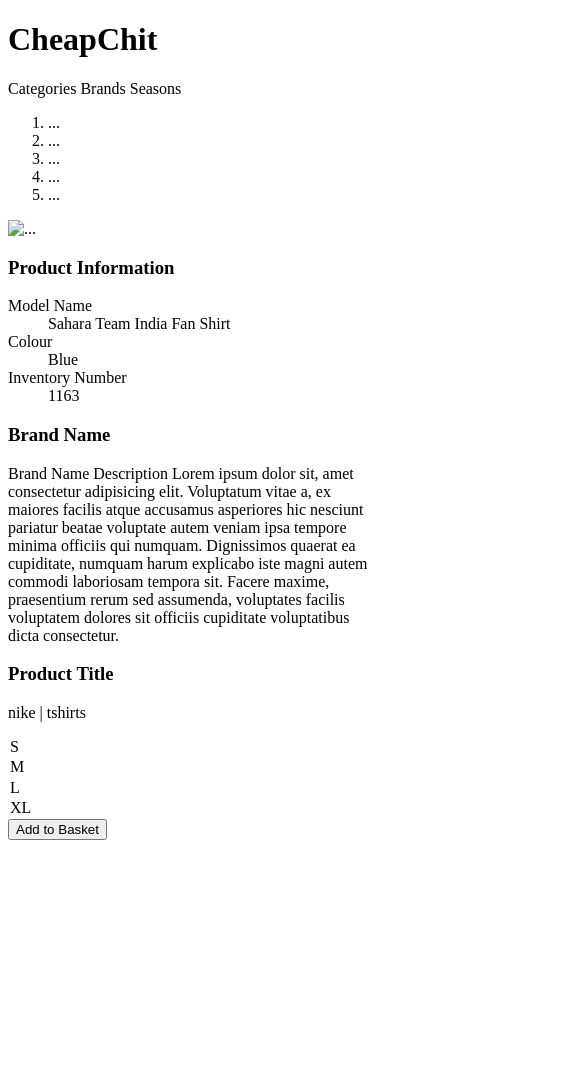
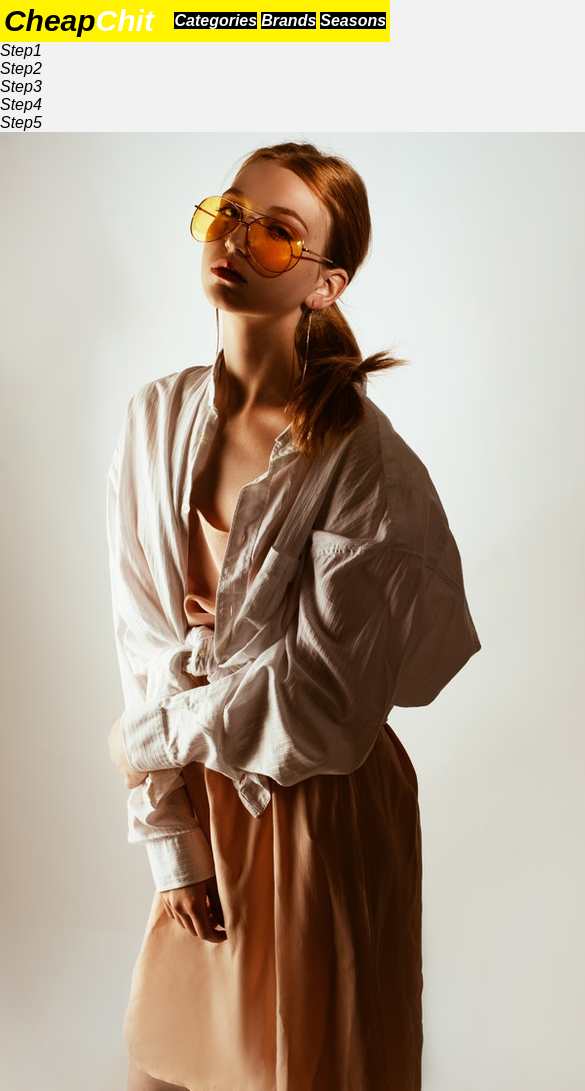
Before and after one commit to TeaTreeDmitri/Dynamic-Content, a plain HTML site: page product.html in a window 390 px wide. Shown: the top 1091 px of the page, 585 px wide, since content can reach past the window. Before the commit the page ends 848 px from the top, so only its background shows below. Drawn offline with Linux system fonts and the light colour scheme; a web font is replaced by a local one.

Commit message:
add basic css, issue with header responsiveness

```diff
--- a/product.html
+++ b/product.html
@@ -4,9 +4,10 @@
     <meta charset="UTF-8" />
     <meta http-equiv="X-UA-Compatible" content="IE=edge" />
     <meta name="viewport" content="width=device-width, initial-scale=1.0" />
-    <title>Cheap Chit Products</title>
+    <title>Product View</title>
     <link rel="stylesheet" href="style.css" />
     <script src="main.js"></script>
+    <link rel="stylesheet" href="https://use.typekit.net/vrr1ool.css">
   </head>
   <body class="product">
     <header class="mainNav">
@@ -20,14 +21,14 @@
 
     <main>
       <ol class="breadcrumbs">
-        <li>...</li>
-        <li>...</li>
-        <li>...</li>
-        <li>...</li>
-        <li>...</li>
+        <li>Step1</li>
+        <li>Step2</li>
+        <li>Step3</li>
+        <li>Step4</li>
+        <li>Step5</li>
       </ol>
-      <article>
-        <img alt="..." />
+      <article class="productCard">
+        <img src="/Assets/Images/pexels-konstantin-mishchenko-1926769.jpeg" alt="placeholder" class="productImage">
       </article>
       <section class="info">
         <h3>Product Information</h3>
--- a/style.css
+++ b/style.css
@@ -0,0 +1,89 @@
+* {
+    margin: 0;
+    padding: 0;
+    box-sizing: border-box;
+}
+
+h1 {
+    color: black;
+    background-color: #fff300;
+    font-family: apparat,sans-serif;
+    font-weight: 900;
+    font-style: italic;
+    font-size: 30px;
+}
+
+h2 {
+    color: black;
+    background-color: #fff300;
+    font-family: apparat,sans-serif;
+    font-weight: 800;
+    font-style: italic;
+}
+
+h3 {
+    color: #fff300;
+    background-color: black;
+    font-family: apparat,sans-serif;
+    font-weight: 800;
+    font-style: italic;
+}
+
+span {
+    color: white;
+    font-family: apparat,sans-serif;
+    font-weight: 900;
+    font-style: italic;
+}
+
+a {
+    color: white;
+    background-color: black;
+    font-family: apparat,sans-serif;
+    font-weight: 800;
+    font-style: italic;
+    text-decoration: none;
+}
+
+p {
+    font-family: apparat,sans-serif;
+    font-weight: 600;
+}
+
+li {
+    font-family: apparat,sans-serif;
+    font-weight: 400;
+    font-style: italic;
+}
+
+body {
+    background-color: #F2F2F2;
+    width: 100vw;
+}
+
+main {
+    width: 100vw;
+}
+
+.mainNav {
+    display: flex;
+    flex-wrap: wrap;
+    width: 100%;
+    background-color: #fff300;
+    justify-content: space-between;
+    align-items: center;
+    padding: 1%;
+    height: 7%;
+}
+
+.breadCrumbs {
+    /* display: inline-block; */
+}
+
+.productCard {
+    height: 50%;
+}
+
+.productImage {
+    max-height: 60%;
+}
```
Also changed, not shown: category.html (+1 -0 lines), index.html (+1 -0 lines), productlist.html (+1 -0 lines), Assets/Images/pexels-konstantin-mishchenko-1926769.jpeg (added), Assets/ignoreME/AdobeColor-Gaffer & Gaffer Visual Identity.jpeg (added), 3 other files.
